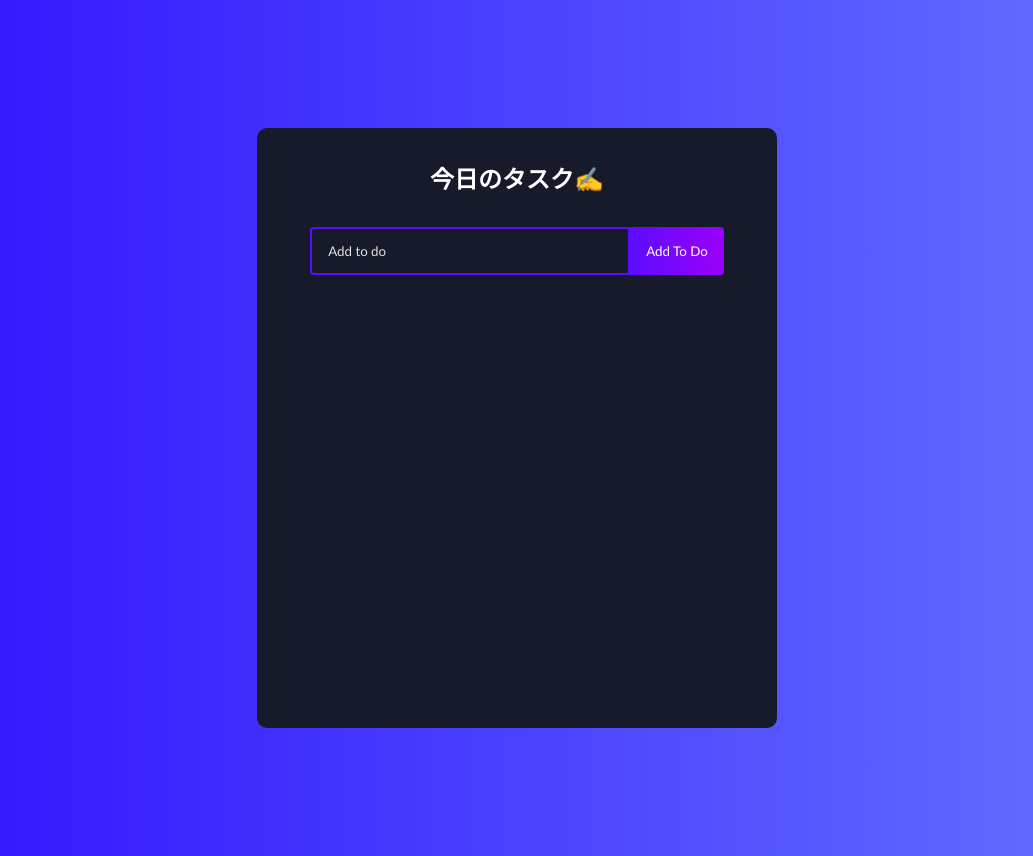
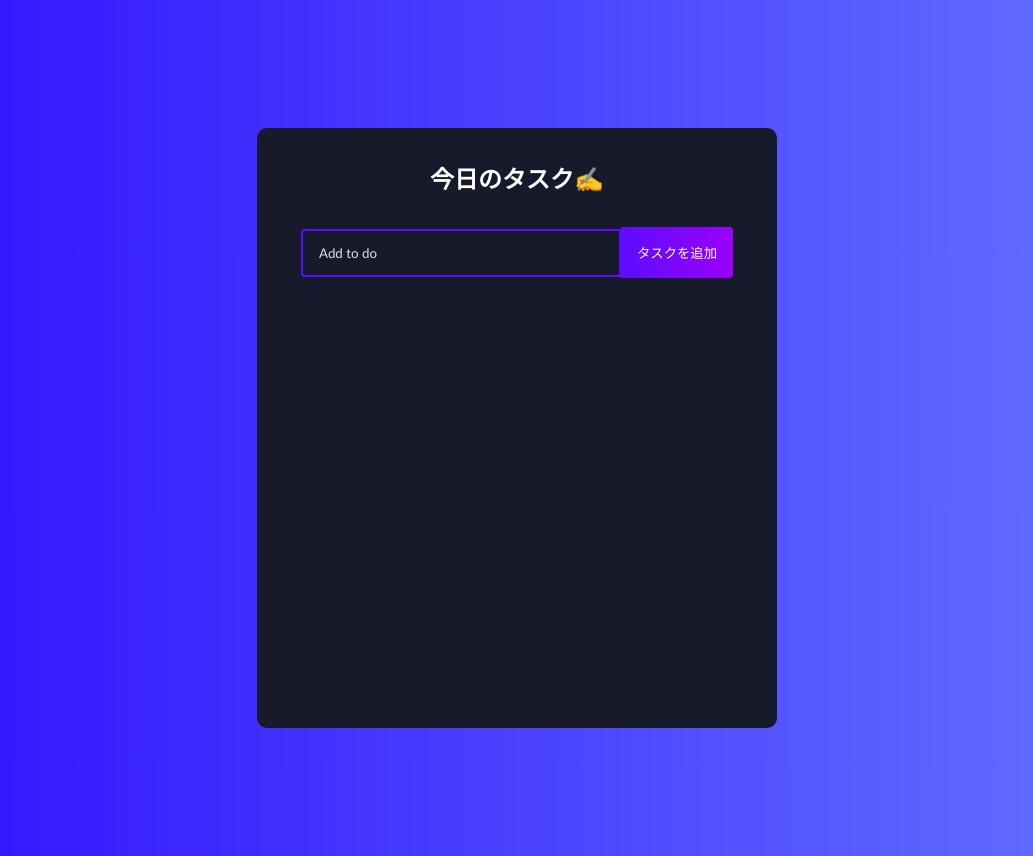
Before and after one commit to RYOTA-KOBA/todo-app1, a React (Create React App) app: page / in a window 1280 px wide. Shown: the whole page, without its empty margins (123-1156 px from the left). Built offline with nearby package versions, Linux system fonts and the light colour scheme.

Commit message:
edit text of submit button

```diff
--- a/src/components/TodoForm.js
+++ b/src/components/TodoForm.js
@@ -37,7 +37,7 @@ function TodoForm(props) {
                     onChange={handleChange}
                     ref={inputRef}
                 />
-                <button className="todo-button edit">Update</button>
+                <button className="todo-button edit">更新する</button>
                 </>
                 ) : (
                 <>
@@ -50,7 +50,7 @@ function TodoForm(props) {
                     onChange={handleChange}
                     ref={inputRef}
                 />
-                <button className="todo-button">Add to do</button>
+                <button className="todo-button">タスクを追加</button>
                 </>
                 )
                 }
```
